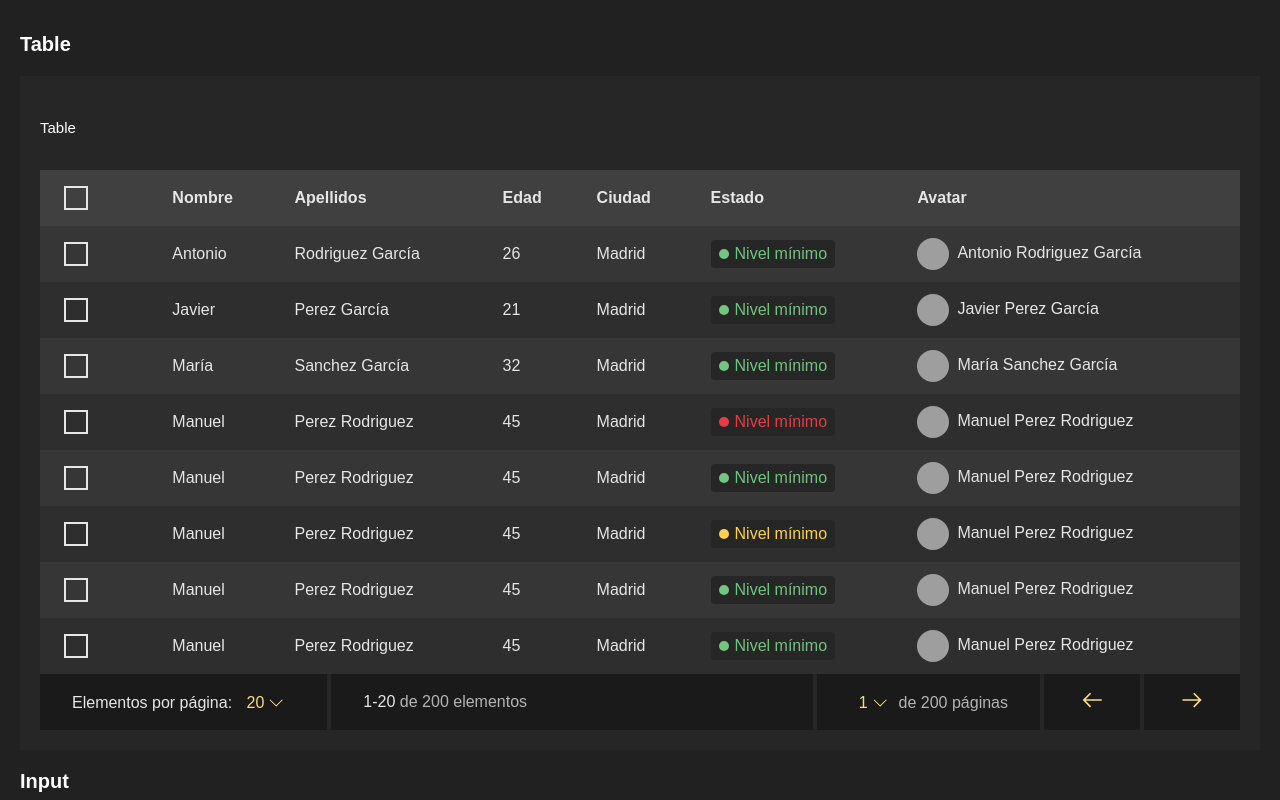
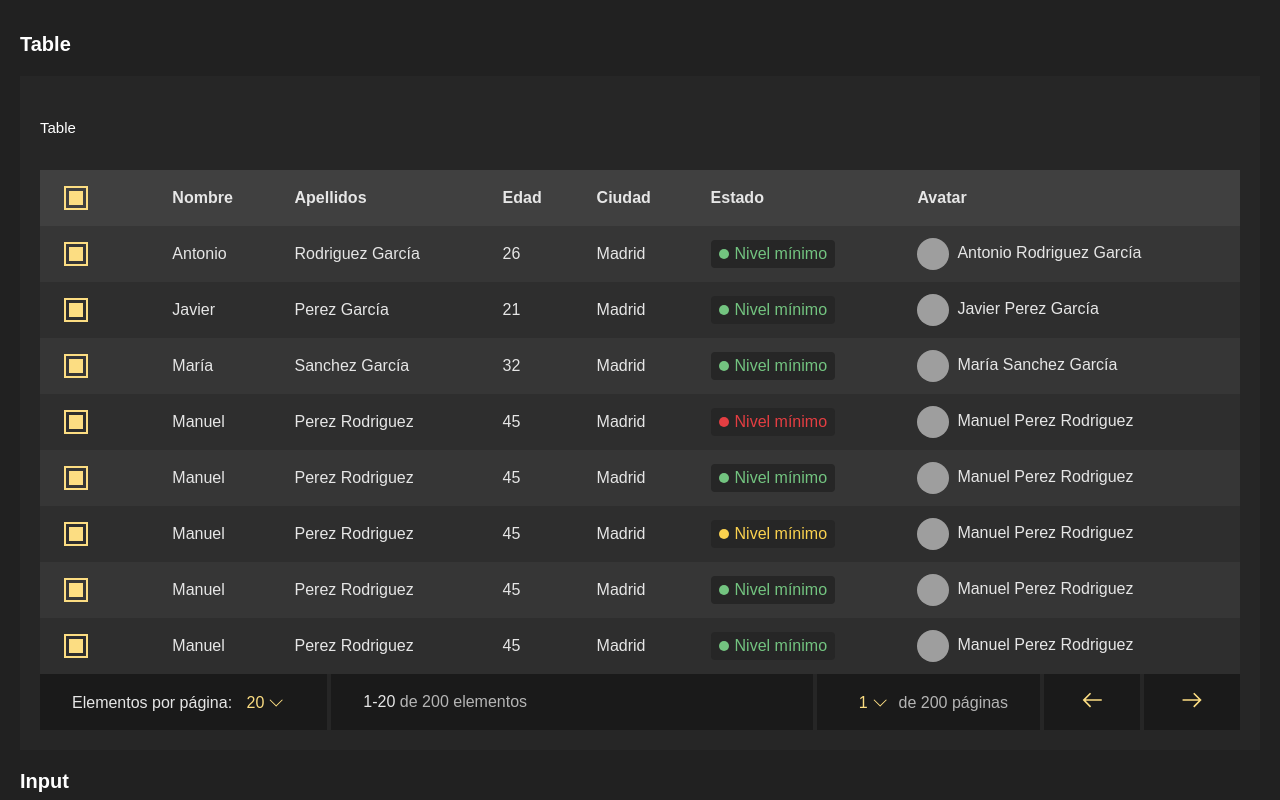
Before and after one commit to jenitto/react-components, a React (Create React App) app: page / in a window 1280 px wide. Shown: the top 800 px of the page. Built offline with nearby package versions, Linux system fonts and the light colour scheme; grey boxes are pictures that could not be loaded; a web font is replaced by a local one.

Commit message:
update table

```diff
--- a/src/components/Checkboxes/Checkbox/Checkbox.jsx
+++ b/src/components/Checkboxes/Checkbox/Checkbox.jsx
@@ -36,11 +36,14 @@ const Checkbox = ({ children, value, checked, indeterminate, disabled, setChecke
 
 Checkbox.propTypes = {
 	children: PropTypes.string,
-	value: PropTypes.string.isRequired,
+	value: PropTypes.oneOfType([
+		PropTypes.string,
+		PropTypes.number
+	]).isRequired,
 	checked: PropTypes.bool.isRequired,
 	indeterminate: PropTypes.bool,
 	disabled: PropTypes.bool,
-	setChecked: PropTypes.func,
+	setChecked: PropTypes.func.isRequired,
 };
 
 export default Checkbox;
--- a/src/components/Table/Footer/TableFooter.jsx
+++ b/src/components/Table/Footer/TableFooter.jsx
@@ -13,7 +13,11 @@ const TableFooter = ({ size, total, page }) => {
 			<div className="sftk-table-footer__container sftk-table-footer__container--left">
 				<div className="sftk-table-footer__spacer">
 					<span className="sftk-table-footer__text--hint">Elementos por página:&nbsp;</span>
-					<TableSelect selected={size} options={[20, 40, 60]}></TableSelect>
+					<TableSelect
+						selected={size}
+						options={[20, 40, 60]}
+						onSelectionChange={(e) => console.log(e)}
+					/>
 				</div>
 				<div className="sftk-table-footer__spacer">
 					<span className="sftk-table-footer__text--hint">{page * size - size + 1}-{page * size}&nbsp;</span>
@@ -22,7 +26,10 @@ const TableFooter = ({ size, total, page }) => {
 			</div>
 			<div className="sftk-table-footer__container sftk-table-footer__container--right">
 				<div className="sftk-table-footer__spacer">
-					<TableSelect selected={page} options={pagesArray()}></TableSelect>
+					<TableSelect
+						selected={page}
+						options={pagesArray()}
+						onSelectionChange={(e) => console.log(e)} />
 					de {totalPages()} páginas
 			</div>
 				<div className="sftk-table-footer__spacer">
--- a/src/components/Table/Table.jsx
+++ b/src/components/Table/Table.jsx
@@ -12,7 +12,15 @@ const Table = ({ columns, data, check = false }) => {
 				<table className="sftk-table__table">
 					<thead className="sftk-table__head">
 						<tr className="sftk-table__row sftk-table__row--head">
-							{check ? <th className="sftk-table__cell"><Checkbox></Checkbox></th> : null}
+							{check ?
+								<th className="sftk-table__cell">
+									<Checkbox
+										value={'all'}
+										checked={true}
+										setChecked={(e) => console.log(e)}>
+									</Checkbox>
+								</th>
+								: null}
 							{columns.map((column) => (
 								<TableCellHeader
 									key={column.id}
@@ -25,7 +33,15 @@ const Table = ({ columns, data, check = false }) => {
 							<tr
 								key={row.id}
 								className="sftk-table__row sftk-table__row--normal">
-								{check ? <th className="sftk-table__cell"><Checkbox></Checkbox></th> : null}
+								{check ?
+									<td className="sftk-table__cell">
+										<Checkbox
+											value={row.id}
+											checked={true}
+											setChecked={(e) => console.log(e)}>
+										</Checkbox>
+									</td>
+									: null}
 								{columns.map((column) => (
 									<TableCell
 										key={`${column.id}-${row.id}`}
```
